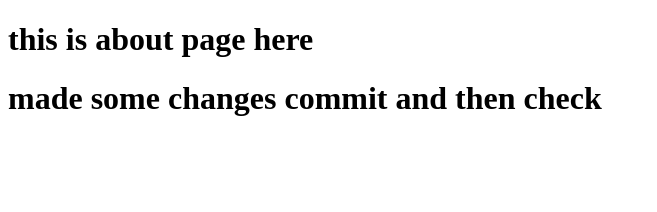
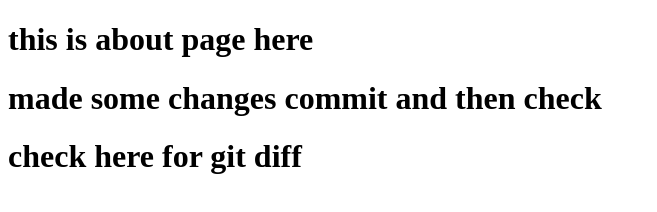
Before and after one commit to kamblerahul/git-tutorial, a plain HTML site: page about.html in a window 1280 px wide. Shown: the whole page, without its empty margins (0-657 px from the left). Drawn offline with Linux system fonts and the light colour scheme.

Commit message:
commit 4 about.html has been commited

```diff
--- a/about.html
+++ b/about.html
@@ -9,5 +9,6 @@
 <body>
     <h1>this is about page here</h1>
     <h1>made some changes commit and then check</h1>
+    <h1> check here for git diff </h1>
 </body>
 </html>
```
